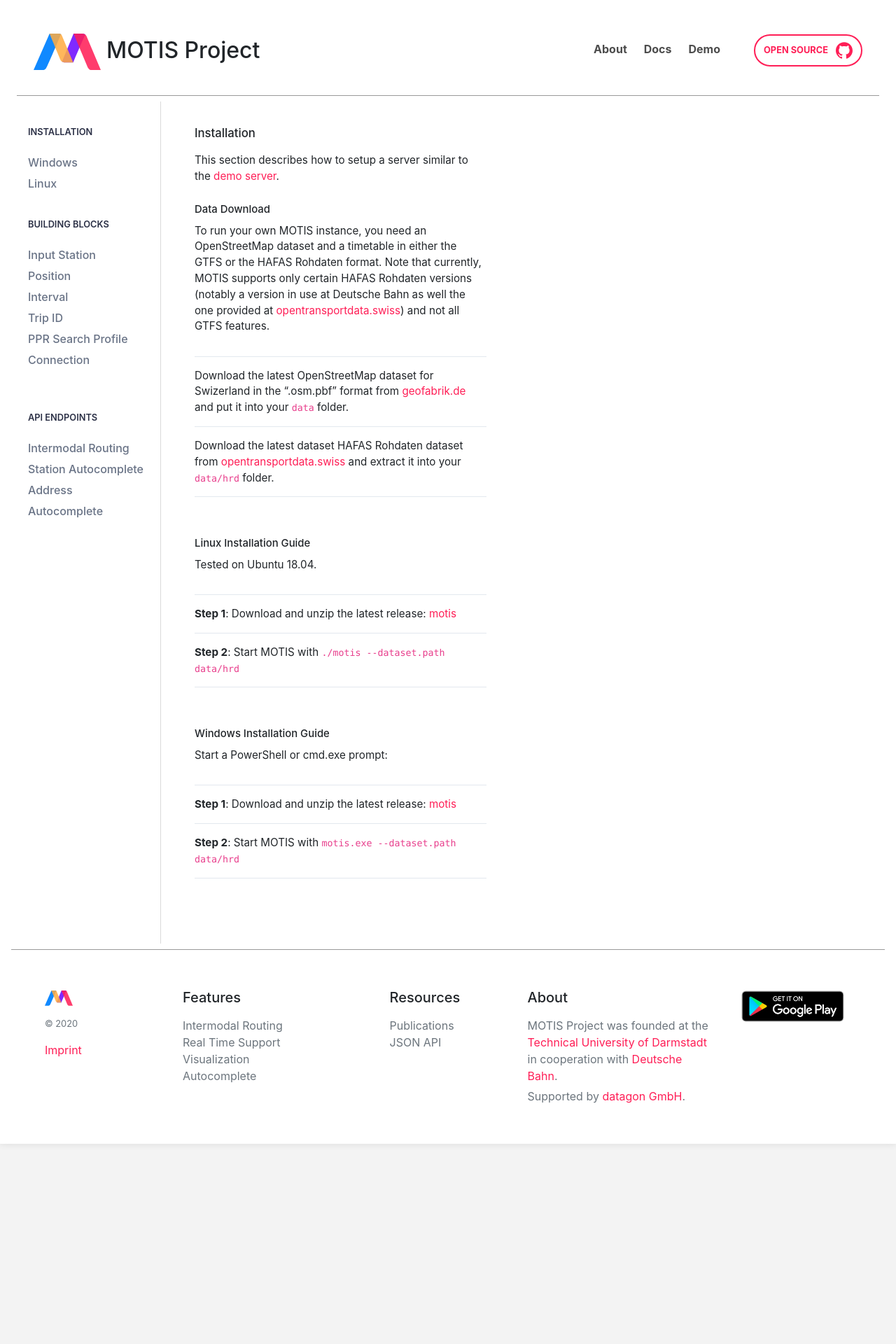
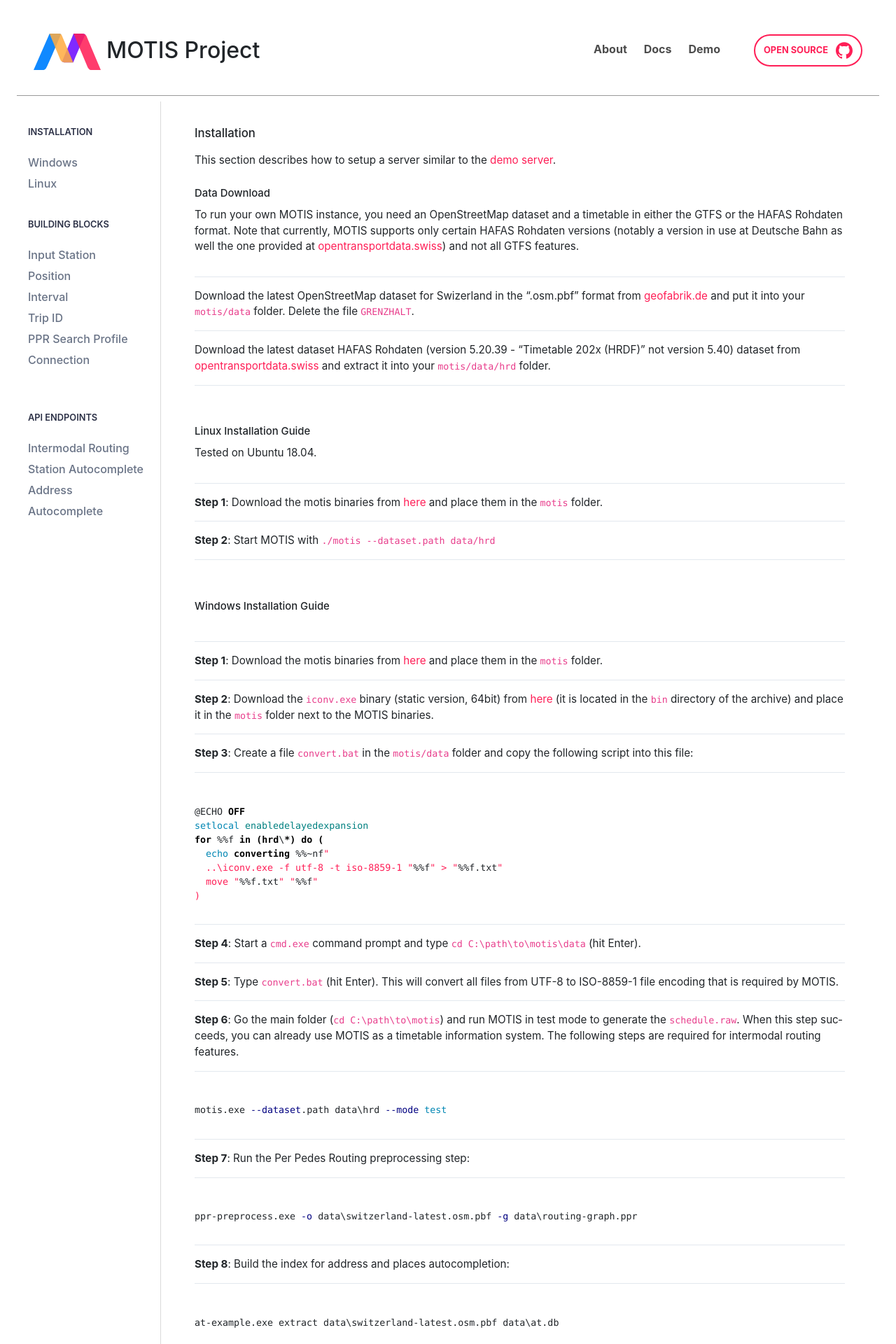
Before and after one commit to motis-project/motis-page, a Jekyll site: the page built from install.md, in a window 1280 px wide. Shown: the top 1920 px of the page at 70% size. Built offline with Jekyll 4.4.1, drawn with Linux system fonts in a browser that asks for light colours; before the commit the page ends 1634 px from its top, so only the background shows below that; some of the changed text lies outside the part shown.

Commit message:
windows setup description

```diff
--- a/assets/page.css
+++ b/assets/page.css
@@ -407,7 +407,7 @@ figure, pre {
 .highlight .sc { color: var(--logo-color-pink) } /* Literal.String.Char */
 .highlight .sd { color: var(--logo-color-pink) } /* Literal.String.Doc */
 .highlight .s2 { color: var(--logo-color-pink) } /* Literal.String.Double */
-.highlight .se { color: var(--logo-color-pink) } /* Literal.String.Escape */
+.highlight .se { } /* Literal.String.Escape */
 .highlight .sh { color: var(--logo-color-pink) } /* Literal.String.Heredoc */
 .highlight .si { color: var(--logo-color-pink) } /* Literal.String.Interpol */
 .highlight .sx { color: var(--logo-color-pink) } /* Literal.String.Other */
--- a/install.md
+++ b/install.md
@@ -11,8 +11,8 @@ This section describes how to setup a server similar to the [demo server](https:
 
 To run your own MOTIS instance, you need an OpenStreetMap dataset and a timetable in either the GTFS or the HAFAS Rohdaten format. Note that currently, MOTIS supports only certain HAFAS Rohdaten versions (notably a version in use at Deutsche Bahn as well the one provided at [opentransportdata.swiss](https://opentransportdata.swiss)) and not all GTFS features.
 
-  - Download the latest OpenStreetMap dataset for Swizerland in the ".osm.pbf" format from [geofabrik.de](https://download.geofabrik.de/europe/switzerland.html) and put it into your `data` folder.
-  - Download the latest dataset HAFAS Rohdaten dataset from [opentransportdata.swiss](https://opentransportdata.swiss/en/dataset) and extract it into your `data/hrd` folder.
+  - Download the latest OpenStreetMap dataset for Swizerland in the ".osm.pbf" format from [geofabrik.de](https://download.geofabrik.de/europe/switzerland.html) and put it into your `motis/data` folder. Delete the file `GRENZHALT`.
+  - Download the latest dataset HAFAS Rohdaten (version 5.20.39 - "Timetable 202x (HRDF)" not version 5.40) dataset from [opentransportdata.swiss](https://opentransportdata.swiss/en/dataset) and extract it into your `motis/data/hrd` folder.
 
 <!--
   - This step is only required for real-time support: Download the latest GTFS dataset from  [opentransportdata.swiss](https://opentransportdata.swiss/en/dataset) and extract it into your `data/gtfs` folder.
@@ -23,13 +23,86 @@ To run your own MOTIS instance, you need an OpenStreetMap dataset and a timetabl
 
 Tested on Ubuntu 18.04.
 
-  - **Step 1**: Download and unzip the latest release: [motis](https://github.com/motis-project/motis/releases/latest/download/motis-linux.zip)
+  - **Step 1**: Download the motis binaries from [here](https://github.com/motis-project/motis/releases/latest/download/motis-linux.zip) and place them in the `motis` folder.
   - **Step 2**: Start MOTIS with `./motis --dataset.path data/hrd`
 
 
 ### Windows Installation Guide
 
-Start a PowerShell or cmd.exe prompt:
+  - **Step 1**:  Download the motis binaries from [here](https://github.com/motis-project/motis/releases/latest/download/motis-windows.zip) and place them in the `motis` folder.
+  - **Step 2**: Download the `iconv.exe` binary (static version, 64bit) from [here](https://mlocati.github.io/articles/gettext-iconv-windows.html) (it is located in the `bin` directory of the archive) and place it in the `motis` folder next to the MOTIS binaries.
+  - **Step 3**: Create a file `convert.bat` in the `motis/data` folder and copy the following script into this file:
+{% highlight batch %}
+@ECHO OFF
+setlocal enabledelayedexpansion
+for %%f in (hrd\*) do (
+  echo converting %%~nf"
+  ..\iconv.exe -f utf-8 -t iso-8859-1 "%%f" > "%%f.txt"
+  move "%%f.txt" "%%f"
+)
+{% endhighlight %}
+  - **Step 4**: Start a `cmd.exe` command prompt and type `cd C:\path\to\motis\data` (hit Enter).
+  - **Step 5**: Type `convert.bat` (hit Enter). This will convert all files from UTF-8 to ISO-8859-1 file encoding that is required by MOTIS.
+  - **Step 6**: Go the main folder (`cd C:\path\to\motis`) and run MOTIS in test mode to generate the `schedule.raw`. When this step succeeds, you can already use MOTIS as a timetable information system. The following steps are required for intermodal routing features.
+{% highlight bash %}
+motis.exe --dataset.path data\hrd --mode test
+{% endhighlight %}
+  - **Step 7**: Run the Per Pedes Routing preprocessing step:
+{% highlight bash %}
+ppr-preprocess.exe -o data\switzerland-latest.osm.pbf -g data\routing-graph.ppr
+{% endhighlight %}
+  - **Step 8**: Build the index for address and places autocompletion:
+{% highlight bash %}
+at-example.exe extract data\switzerland-latest.osm.pbf data\at.db
+{% endhighlight %}
+  - **Step 9**: Extract and contract the car and bikcycle routing graph:
+{% highlight bash %}
+mkdir data\car
+move data\switzerland-latest.osm.pbf data\car
 
-  - **Step 1**: Download and unzip the latest release: [motis](https://github.com/motis-project/motis/releases/latest/download/motis-windows.zip)
-  - **Step 2**: Start MOTIS with `motis.exe --dataset.path data/hrd`
+osrm-extract.exe data\car\switzerland-latest.osm.pbf -p profiles\car.lua
+osrm-contract.exe data\car\switzerland-latest.osrm
+
+mkdir data\bike
+move data\car\switzerland-latest.osm.pbf data\bike\switzerland-latest.osm.pbf
+
+osrm-extract.exe data\bike\switzerland-latest.osm.pbf -p profiles\bicycle.lua
+osrm-contract.exe data\bike\switzerland-latest.osrm
+
+move data\bike\switzerland-latest.osm.pbf data\switzerland-latest.osm.pbf
+{% endhighlight %}
+  - **Step 10**: Create the path database for detailed routes on the map.
+{% highlight bash %}
+path-prepare.exe
+  --schedule data\hrd
+  --osm data\switzerland-latest.osm.pbf
+  --osrm data\car\switzerland-latest.osrm
+{% endhighlight %}
+
+  - **Step 11**: Create the parking database:
+{% highlight bash %}
+parking-prepare.exe
+  --osm data\switzerland-latest.osm.pbf
+  --schedule data\hrd
+  --db data\parking_footedges.db
+  --parking data\parking.txt
+  --ppr_graph data\routing-graph.ppr
+{% endhighlight %}
+
+  - **Step 12**: Create the configuration file `motis/config.ini`:
+{% highlight ini %}
+server.static_path=web
+dataset.path=data/hrd
+ppr.graph=data/routing-graph.ppr
+osrm.dataset=data/car/switzerland-latest.osrm
+osrm.dataset=data/bike/switzerland-latest.osrm
+address.db=data/at.db
+parking.parking=data/parking.txt
+parking.db=data/parking_footedges.db
+exclude_modules=path
+exclude_modules=tripbased
+exclude_modules=csa
+exclude_modules=bikesharing
+{% endhighlight %}
+
+  - **Start MOTIS**: `motis.exe -c config.ini` and visit [https://localhost:8080](https://localhost:8080).
```
Also changed, not shown: about.markdown (deleted, +0 -18 lines).
